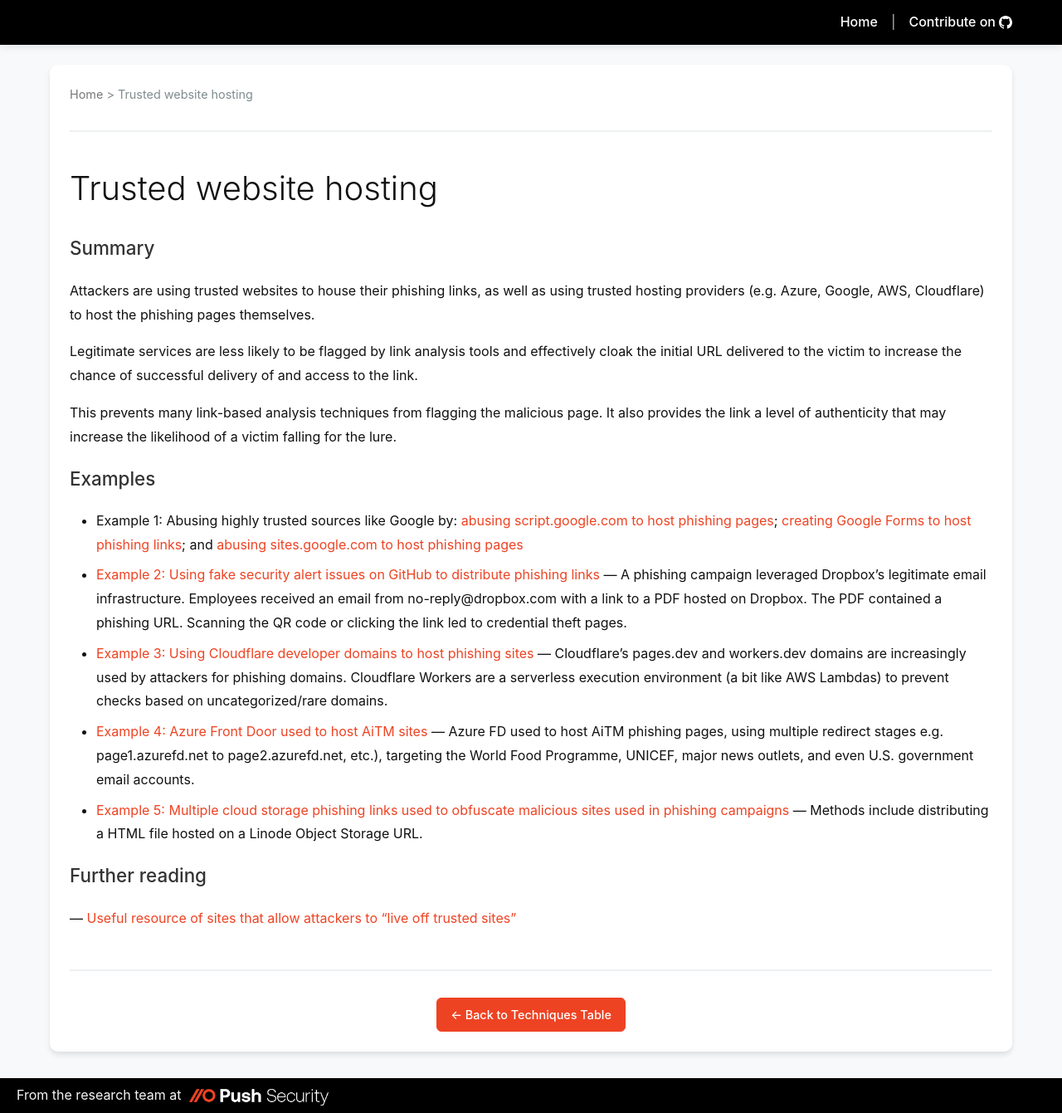
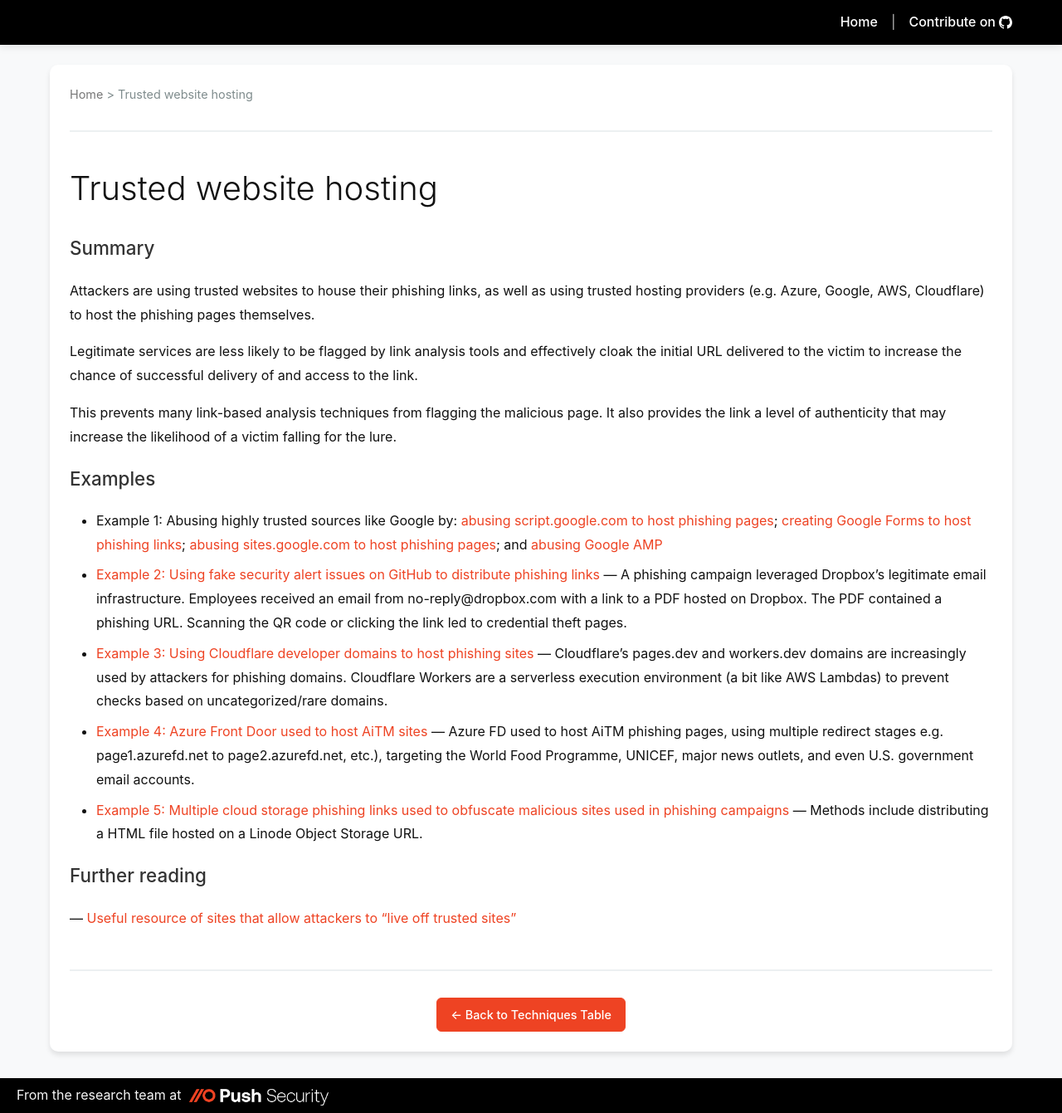
Before and after one commit to pushsecurity/phishing-techniques, a Jekyll site: the page built from _techniques/trusted-website-hosting.md, in a window 1280 px wide. Shown: the whole page at 83% size. Built offline with Jekyll 4.4.1, drawn with Linux system fonts in a browser that asks for light colours.

Commit message:
Update trusted-website-hosting.md
updated examples to add Google AMP

```diff
--- a/_techniques/trusted-website-hosting.md
+++ b/_techniques/trusted-website-hosting.md
@@ -16,7 +16,7 @@
 
 ## Examples
 
-- Example 1: Abusing highly trusted sources like Google by: [abusing script.google.com to host phishing pages](https://www.bleepingcomputer.com/news/security/threat-actors-abuse-google-apps-script-in-evasive-phishing-attacks/); [creating Google Forms to host phishing links](https://cybersecuritynews.com/google-forms-weaponized/); and [abusing sites.google.com to host phishing pages](https://x.com/nicksdjohnson/status/1912439023982834120)
+- Example 1: Abusing highly trusted sources like Google by: [abusing script.google.com to host phishing pages](https://www.bleepingcomputer.com/news/security/threat-actors-abuse-google-apps-script-in-evasive-phishing-attacks/); [creating Google Forms to host phishing links](https://cybersecuritynews.com/google-forms-weaponized/); [abusing sites.google.com to host phishing pages](https://x.com/nicksdjohnson/status/1912439023982834120); and [abusing Google AMP](https://cofense.com/blog/google-amp-the-newest-of-evasive-phishing-tactic/)
 - [Example 2: Using fake security alert issues on GitHub to distribute phishing links](https://www.bleepingcomputer.com/news/security/fake-security-alert-issues-on-github-use-oauth-app-to-hijack-accounts/) — A phishing campaign leveraged Dropbox’s legitimate email infrastructure. Employees received an email from no-reply@dropbox.com with a link to a PDF hosted on Dropbox. The PDF contained a phishing URL. Scanning the QR code or clicking the link led to credential theft pages.
 - [Example 3: Using Cloudflare developer domains to host phishing sites](https://pushsecurity.com/blog/how-aitm-phishing-kits-evade-detection/#id-step-1-cloudflare-workers-for-the-initial-gateway) — Cloudflare’s pages.dev and workers.dev domains are increasingly used by attackers for phishing domains. Cloudflare Workers are a serverless execution environment (a bit like AWS Lambdas) to prevent checks based on uncategorized/rare domains.
 - [Example 4: Azure Front Door used to host AiTM sites](https://www.aitm-feed.com/blog/azure-front-door-aitm-phishing) — Azure FD used to host AiTM phishing pages, using multiple redirect stages e.g. page1.azurefd.net to page2.azurefd.net, etc.), targeting the World Food Programme, UNICEF, major news outlets, and even U.S. government email accounts.
```
